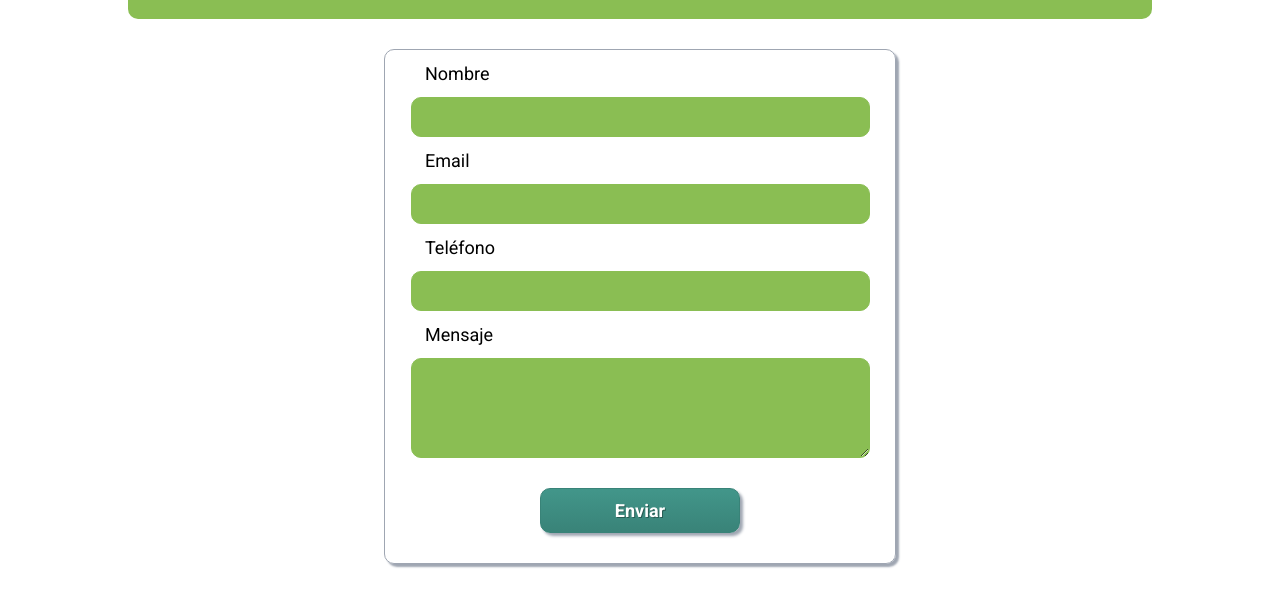
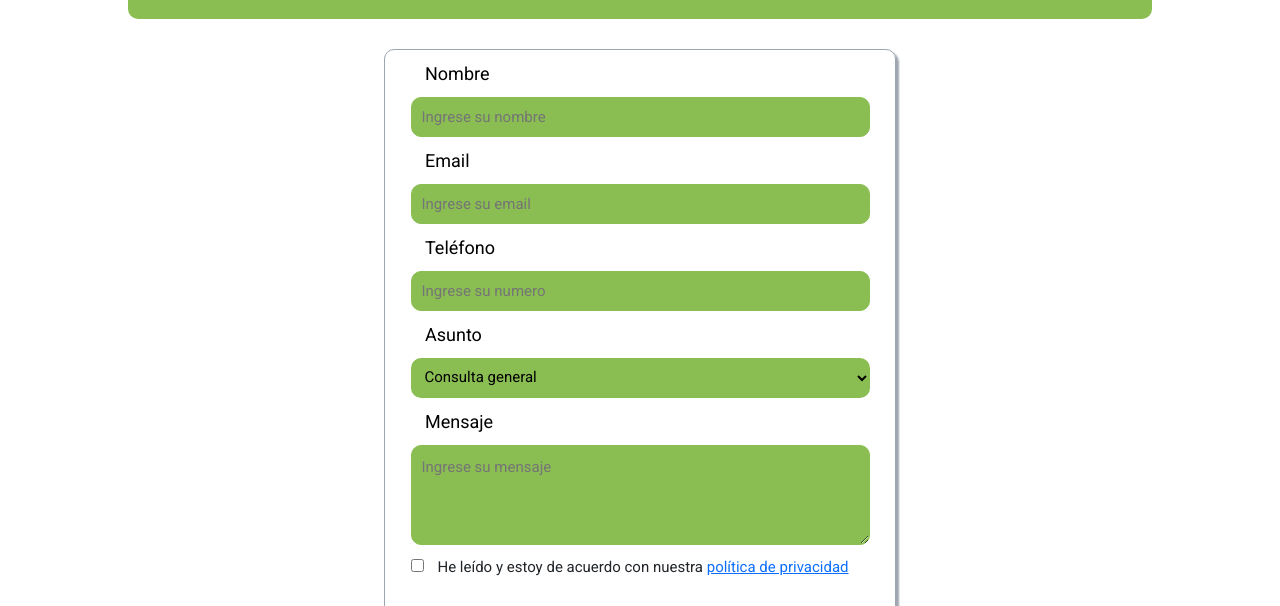
Before and after one commit to rikiippp/Hogar-en-Armonia, a website: page pages/contacto.html in a window 1280 px wide. Shown: the part 155-761 px from the top of the page. Drawn offline with nearby package versions, Linux system fonts and the light colour scheme.

Commit message:
nuevos input en contacto

```diff
--- a/pages/contacto.html
+++ b/pages/contacto.html
@@ -66,16 +66,32 @@
       <div class="form-contacto">
         <form action="formulario">
           <label for="nombre">Nombre</label>
-          <input class="input-form" type="text" name="nombre" id="nombre" required>
+          <input class="input-form" type="text" name="nombre" id="nombre" placeholder="Ingrese su nombre" required>
+
           <label for="email">Email</label>
-          <input class="input-form" type="email" name="correo" id="email" required>
+          <input class="input-form" type="email" name="correo" id="email" placeholder="Ingrese su email" required>
+
           <label for="numero">Teléfono</label>
-          <input class="input-form" type="text" name="numero" id="numero">
+          <input class="input-form" type="text" name="numero" id="numero" placeholder="Ingrese su numero">
+
+          <label for="asunto">Asunto</label>
+          <select name="asunto" id="asunto">
+            <option value="consulta">Consulta general</option>
+            <option value="asesoramiento">Asesoramiento</option>
+            <option value="reclamo">Reclamo</option>
+            <option value="pagina">Problemas con la pagina</option>
+          </select>
+
           <label for="mensaje">Mensaje</label>
-          <textarea name="mensaje" id="mensaje" cols="30" rows="10"></textarea>
+          <textarea name="mensaje" id="mensaje" cols="30" rows="10" placeholder="Ingrese su mensaje"></textarea>
 
+          <section>
+            <input type="checkbox" name="checkbox" id="checkbox">
+            <span>He leído y estoy de acuerdo con nuestra <a href="https://www.wminewmedia.com/privacy/" target="_blank">política de privacidad</a></span>
+          </section>
           <button class="button" type="submit">Enviar</button>
         </form>
+
       </div>
     </div>
 
--- a/style/scss/components/_button-footer.scss
+++ b/style/scss/components/_button-footer.scss
@@ -4,15 +4,14 @@
     font-weight: bold;
     color: #000000 !important;
     font-size: 14px;
-    text-shadow: 0px 0px 0px #8FC1B5;
     padding: 10px 25px;
     border-radius: 10px;
-    border: 3px outset #007566;
-    background: #0FC2C0;
+    border: 3px outset #5c7c39;
+    background: #8abe53;
 
     &:hover {
         color: #000000 !important;
-        background: #0FC2C0;
-        background: linear-gradient(to top, #0CABA8, #0FC2C0);
+        background: #8abe53;
+        background: linear-gradient(to top, #509b41, #8abe53);
     }
 }
--- a/style/scss/style.scss
+++ b/style/scss/style.scss
@@ -263,8 +263,7 @@
                 width: 40px;
 
                 @include mobile {
-                    width: 30px;
-                    margin: 20px 10px;
+                    margin-top: 10px;
                 }
             }
         }
@@ -447,25 +446,46 @@
             .input-form {
                 width: 90%;
                 height: 40px;
-                padding: 0 0;
+                padding: 0 10px;
                 margin: auto;
                 color: $color-letra;
-                font-size: 16px;
+                font-size: 15px;
                 background-color: $verde-claro;
                 border: 1px solid $verde-claro;
                 border-radius: 10px;
             }
 
+            #asunto {
+                width: 90%;
+                margin: auto;
+                padding: 10px;
+                font-size: 15px;
+                background-color: $verde-claro;
+                border-radius: 10px;
+                border: none;
+            }
+
             #mensaje {
                 width: 90%;
                 height: 100px;
-                padding: 10px 0 0 20px;
+                padding: 10px 10px;
                 margin: auto;
                 color: $color-letra;
-                font-size: 16px;
+                font-size: 15px;
                 background-color: $verde-claro;
                 border: 1px solid $verde-claro;
                 border-radius: 10px;
+            }
+
+            section {
+                width: 90%;
+                margin: auto;
+                padding-top: 10px;
+
+                span {
+                    font-size: 15px;
+                    padding-left: 10px;
+                }
             }
         }
     }
```
Also changed, not shown: iconos/iconos/facebook.png, iconos/iconos/instagram.png, iconos/iconos/whatsapp.png, style/css/style.css, 1 other file.
